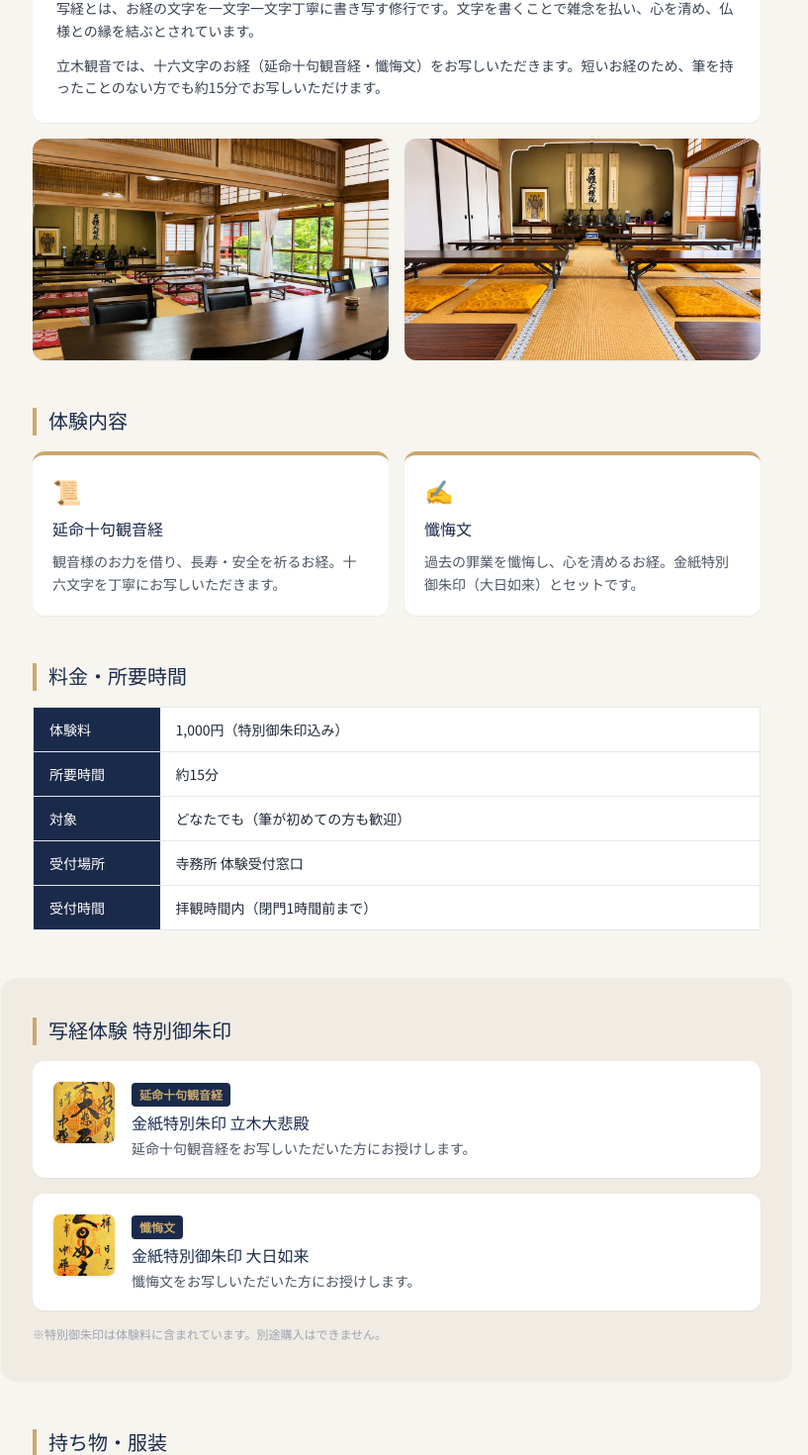
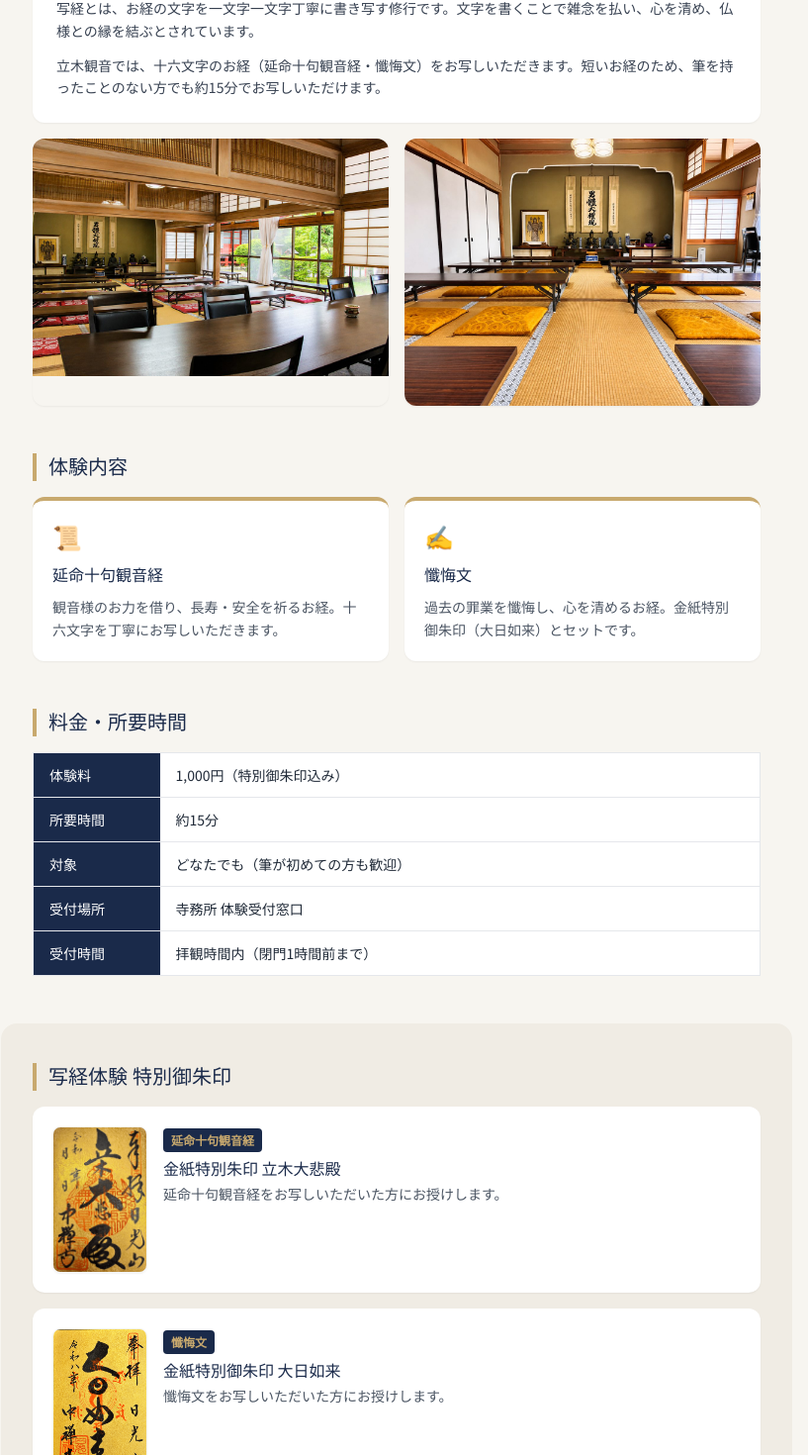
Before and after one commit to tachikikannon/tachikikannon, a Next.js app: page /experience/shakyou in a window 1280 px wide. Shown: the part 475-1945 px from the top of the page at 99% size, without its empty margins (239-1056 px from the left). Built offline with nearby package versions, Linux system fonts and the light colour scheme; no server answers; the database is empty.

Commit message:
写経・写仏ページの写真が見切れる問題を修正
御朱印・下絵の縦長画像をobject-coverでランドスケープ枠に収めていたため、
上下が大きく切れていた。実寸のアスペクト比を保つレイアウトに作り直し。

```diff
--- a/src/app/experience/shabutu/page.tsx
+++ b/src/app/experience/shabutu/page.tsx
@@ -92,8 +92,8 @@ export default async function ShabutuPage() {
               <p>{c.shabutu_about_p1}</p>
               <p className="mt-3">{c.shabutu_about_p2}</p>
             </div>
-            <div className="relative h-64 rounded-xl overflow-hidden shadow-sm mt-4">
-              <Image src="/images/shabutu-template.jpg" alt="写仏体験の下絵" fill className="object-cover" />
+            <div className="max-w-[220px] mx-auto mt-4 rounded-xl overflow-hidden shadow-sm border border-gray-100">
+              <Image src="/images/shabutu-template.jpg" alt="写仏体験の下絵" width={835} height={1200} className="w-full h-auto" />
             </div>
           </section>
 
@@ -135,8 +135,8 @@ export default async function ShabutuPage() {
           <section className="bg-cream-alt -mx-4 px-4 py-10 md:-mx-8 md:px-8 rounded-2xl">
             <h2 className="text-xl font-serif text-navy pl-3 border-l-4 border-gold mb-4">{c.shabutu_heading_goshuin}</h2>
             <div className="bg-white rounded-xl p-5 shadow-sm flex items-start gap-4">
-              <div className="relative w-16 h-16 rounded-lg overflow-hidden flex-shrink-0 shadow-sm border border-gray-100">
-                <Image src="/images/goshuin-shabutu.jpg" alt={c.shabutu_goshuin_title} fill className="object-cover" />
+              <div className="w-20 sm:w-24 flex-shrink-0 rounded-lg overflow-hidden shadow-sm border border-gray-100">
+                <Image src="/images/goshuin-shabutu.jpg" alt={c.shabutu_goshuin_title} width={799} height={1200} className="w-full h-auto" />
               </div>
               <div>
                 <span className="inline-block bg-navy text-gold text-xs font-bold px-2 py-1 rounded mb-1">{c.shabutu_goshuin_badge}</span>
--- a/src/app/experience/shakyou/page.tsx
+++ b/src/app/experience/shakyou/page.tsx
@@ -21,7 +21,10 @@ const DEFAULT_GOSHUIN_ITEMS = [
   { title: '金紙特別朱印 立木大悲殿', sub: '延命十句観音経をお写しいただいた方にお授けします。', badge: '延命十句観音経' },
   { title: '金紙特別御朱印 大日如来', sub: '懺悔文をお写しいただいた方にお授けします。', badge: '懺悔文' },
 ]
-const GOSHUIN_IMAGES = ['/images/goshuin-enmei.png', '/images/goshuin-sangemon.png']
+const GOSHUIN_IMAGES = [
+  { src: '/images/goshuin-enmei.png', w: 772, h: 1200 },
+  { src: '/images/goshuin-sangemon.png', w: 742, h: 1192 },
+]
 
 const DEFAULTS: Record<string, string> = {
   shakyou_subtitle: '心を静め、お経の文字を丁寧にお写しいただきます',
@@ -93,12 +96,12 @@ export default async function ShakyouPage() {
               <p>{c.shakyou_about_p1}</p>
               <p className="mt-3">{c.shakyou_about_p2}</p>
             </div>
-            <div className="grid md:grid-cols-2 gap-4 mt-4">
-              <div className="relative h-56 rounded-xl overflow-hidden shadow-sm">
-                <Image src="/images/shakyou-room.jpg" alt="写経体験の会場" fill className="object-cover" />
+            <div className="grid sm:grid-cols-2 gap-4 mt-4">
+              <div className="rounded-xl overflow-hidden shadow-sm">
+                <Image src="/images/shakyou-room.jpg" alt="写経体験の会場" width={1200} height={800} className="w-full h-auto" />
               </div>
-              <div className="relative h-56 rounded-xl overflow-hidden shadow-sm">
-                <Image src="/images/shakyou-altar.jpg" alt="写経体験の御本尊" fill className="object-cover" />
+              <div className="rounded-xl overflow-hidden shadow-sm">
+                <Image src="/images/shakyou-altar.jpg" alt="写経体験の御本尊" width={1200} height={900} className="w-full h-auto" />
               </div>
             </div>
           </section>
@@ -141,10 +144,12 @@ export default async function ShakyouPage() {
           <section className="bg-cream-alt -mx-4 px-4 py-10 md:-mx-8 md:px-8 rounded-2xl">
             <h2 className="text-xl font-serif text-navy pl-3 border-l-4 border-gold mb-4">{c.shakyou_heading_goshuin}</h2>
             <div className="space-y-4">
-              {goshuinItems.map(({ title, sub, badge }, i) => (
+              {goshuinItems.map(({ title, sub, badge }, i) => {
+                const img = GOSHUIN_IMAGES[i] ?? GOSHUIN_IMAGES[0]
+                return (
                   <div key={title} className="bg-white rounded-xl p-5 shadow-sm flex items-start gap-4">
-                  <div className="relative w-16 h-16 rounded-lg overflow-hidden flex-shrink-0 shadow-sm border border-gray-100">
-                    <Image src={GOSHUIN_IMAGES[i] ?? GOSHUIN_IMAGES[0]} alt={title} fill className="object-cover" />
+                    <div className="w-20 sm:w-24 flex-shrink-0 rounded-lg overflow-hidden shadow-sm border border-gray-100">
+                      <Image src={img.src} alt={title} width={img.w} height={img.h} className="w-full h-auto" />
                     </div>
                     <div>
                       <span className="inline-block bg-navy text-gold text-xs font-bold px-2 py-1 rounded mb-1">{badge}</span>
@@ -152,7 +157,8 @@ export default async function ShakyouPage() {
                       <p className="text-sm text-gray-600 mt-1">{sub}</p>
                     </div>
                   </div>
-              ))}
+                )
+              })}
             </div>
             <p className="text-xs text-gray-400 mt-4">{c.shakyou_goshuin_note}</p>
           </section>
--- a/src/app/onsenji/experience/shabutu/page.tsx
+++ b/src/app/onsenji/experience/shabutu/page.tsx
@@ -77,12 +77,12 @@ export default async function OnsenjShabutuPage() {
               <p>{c.onsenji_shabutu_about_p1}</p>
               <p className="mt-3">{c.onsenji_shabutu_about_p2}</p>
             </div>
-            <div className="grid md:grid-cols-2 gap-4 mt-4">
-              <div className="relative h-56 rounded-xl overflow-hidden shadow-sm">
-                <Image src="/images/onsenji-shabutu-template.png" alt="写仏体験の下絵" fill className="object-cover" />
+            <div className="grid grid-cols-2 gap-4 mt-4 max-w-md mx-auto">
+              <div className="rounded-xl overflow-hidden shadow-sm border border-gray-100">
+                <Image src="/images/onsenji-shabutu-template.png" alt="写仏体験の下絵" width={799} height={1200} className="w-full h-auto" />
               </div>
-              <div className="relative h-56 rounded-xl overflow-hidden shadow-sm">
-                <Image src="/images/onsenji-goshuin-shabutu.jpg" alt="写仏体験 特別御朱印" fill className="object-cover" />
+              <div className="rounded-xl overflow-hidden shadow-sm border border-gray-100">
+                <Image src="/images/onsenji-goshuin-shabutu.jpg" alt="写仏体験 特別御朱印" width={833} height={1200} className="w-full h-auto" />
               </div>
             </div>
           </section>
--- a/src/app/onsenji/experience/shakyou/page.tsx
+++ b/src/app/onsenji/experience/shakyou/page.tsx
@@ -85,12 +85,12 @@ export default async function OnsenjShakyouPage() {
               <p>{c.onsenji_shakyou_about_p1}</p>
               <p className="mt-3">{c.onsenji_shakyou_about_p2}</p>
             </div>
-            <div className="grid md:grid-cols-2 gap-4 mt-4">
-              <div className="relative h-56 rounded-xl overflow-hidden shadow-sm">
-                <Image src="/images/onsenji-shakyou-room.jpg" alt="写経体験の会場" fill className="object-cover" />
+            <div className="grid sm:grid-cols-2 gap-4 mt-4 items-start">
+              <div className="rounded-xl overflow-hidden shadow-sm">
+                <Image src="/images/onsenji-shakyou-room.jpg" alt="写経体験の会場" width={1200} height={800} className="w-full h-auto" />
               </div>
-              <div className="relative h-56 rounded-xl overflow-hidden shadow-sm">
-                <Image src="/images/onsenji-goshuin-shakyou.png" alt="写経体験 特別御朱印" fill className="object-cover" />
+              <div className="max-w-[220px] mx-auto sm:mx-0 rounded-xl overflow-hidden shadow-sm border border-gray-100">
+                <Image src="/images/onsenji-goshuin-shakyou.png" alt="写経体験 特別御朱印" width={778} height={1200} className="w-full h-auto" />
               </div>
             </div>
           </section>
```
Lines whose indentation alone changed are shown as unchanged.
